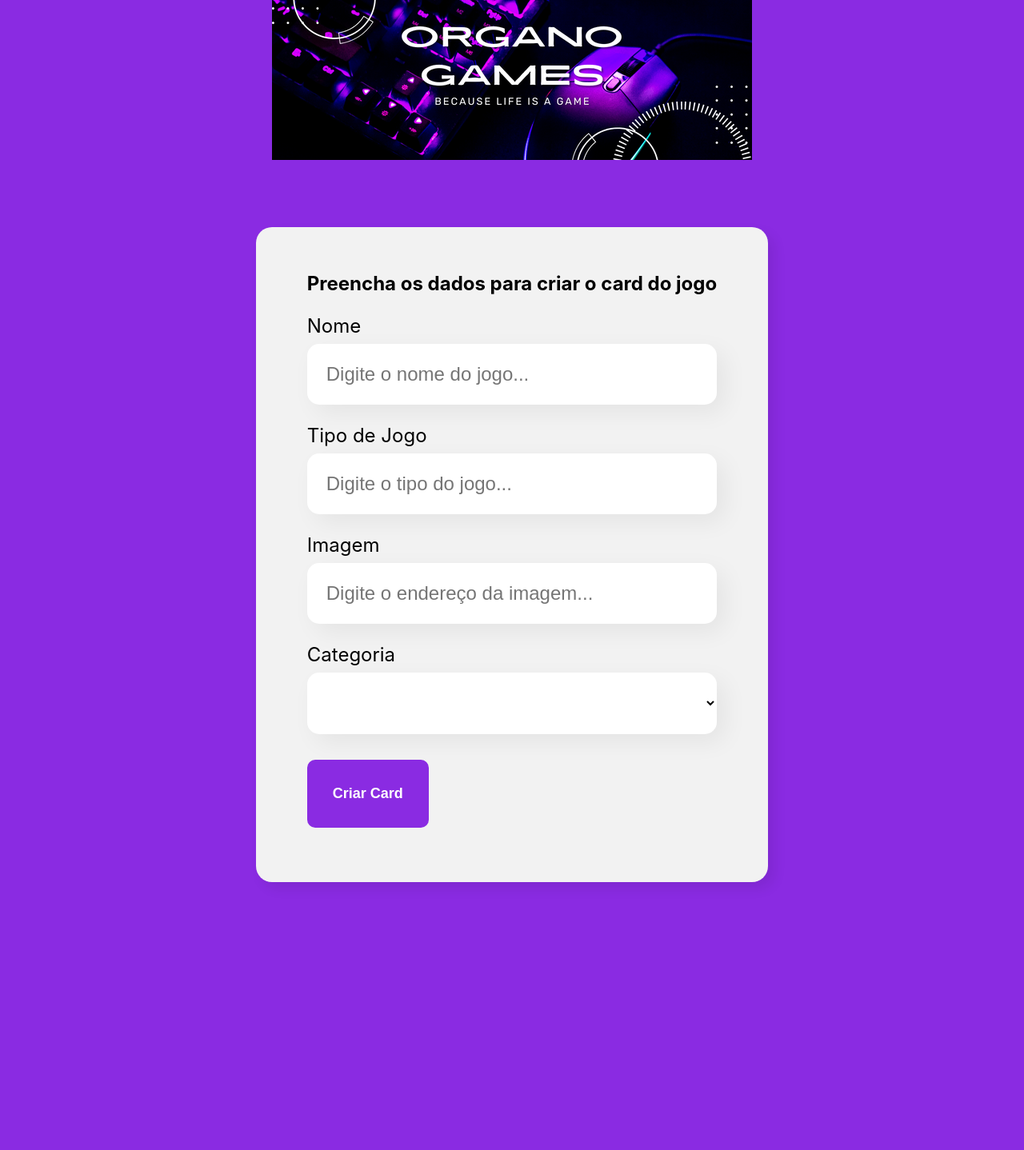
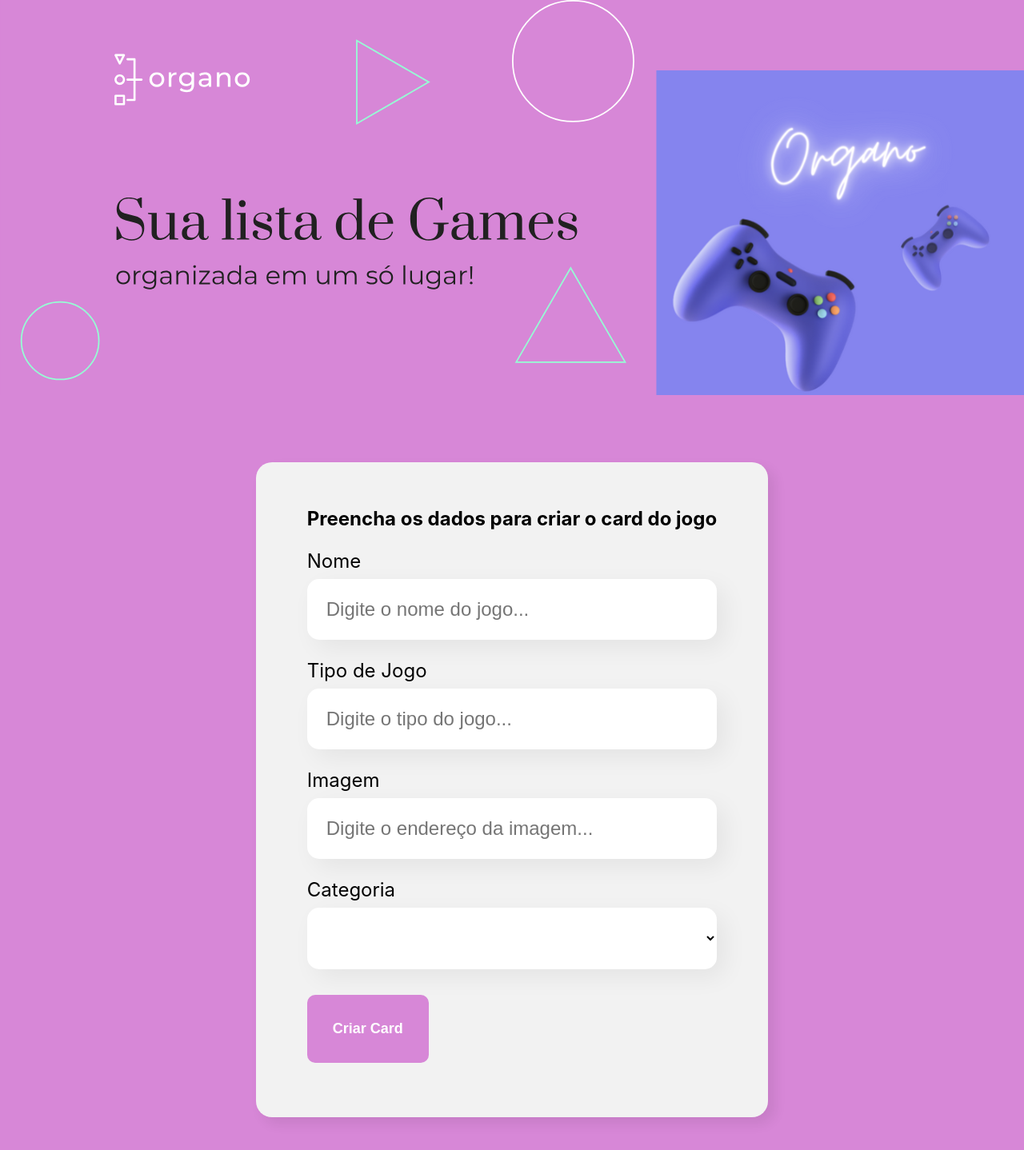
Before and after one commit to LuisGuilhermeSouzaM/organo, a React (Create React App) app: page / in a window 1280 px wide. Shown: the top 1438 px of the page at 80% size. Before the commit the page ends 1183 px from the top, so only its background shows below. Built offline with nearby package versions, Linux system fonts and the light colour scheme.

Commit message:
finalizando organo curso 1

```diff
--- a/src/componentes/Banner/Banner.css
+++ b/src/componentes/Banner/Banner.css
@@ -1,5 +1,5 @@
 .banner {
-    background-color: blueviolet;
+    background-color: #D787D7;
     text-align: center;
 }
 
--- a/src/componentes/Banner/Banner.js
+++ b/src/componentes/Banner/Banner.js
@@ -4,7 +4,7 @@ export const Banner = () => {
     // JSX
     return (
         <header className="banner">
-            <img src="/imagens/banner.png" alt="O banner principal da página do Organo"/>
+            <img src="/imagens/banner.svg" alt="O banner principal da página do Organo"/>
         </header>
     )
 }
--- a/src/componentes/Botao/Botao.css
+++ b/src/componentes/Botao/Botao.css
@@ -1,5 +1,5 @@
 .botao {
-    background-color: blueviolet;
+    background-color: #D787D7;
     border-radius: 10px;
     font-weight: 700;
     font-size: 18px;
@@ -11,5 +11,5 @@
 }
 
 .botao:hover {
-    color: #95FFD4;
+    color: #dd23c1;
 }
--- a/src/index.css
+++ b/src/index.css
@@ -5,7 +5,7 @@ body {
     sans-serif;
   -webkit-font-smoothing: antialiased;
   -moz-osx-font-smoothing: grayscale;
-  background-color: blueviolet;
+  background-color: #D787D7;
 }
 
 code {
```
Also changed, not shown: public/imagens/banner.png (deleted), public/imagens/banner.svg (added).
